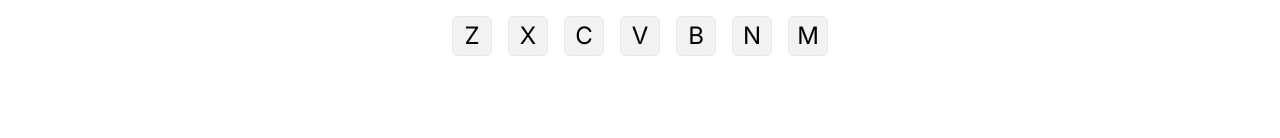
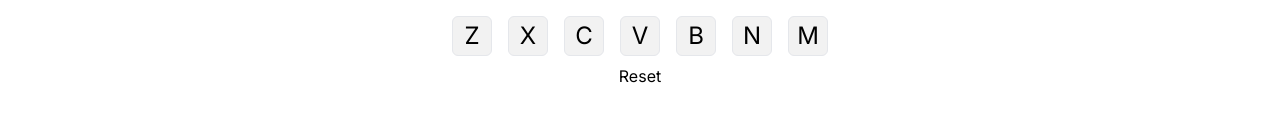
Before and after one commit to kristi000/hangman-game, a Next.js app: page / in a window 1280 px wide. Shown: the part 162-300 px from the top of the page. Built offline with nearby package versions, Linux system fonts and the light colour scheme.

Commit message:
added  reset button & added new bug

```diff
--- a/components/Hangman.tsx
+++ b/components/Hangman.tsx
@@ -31,14 +31,15 @@ const Hangman = () => {
   }
 
   useEffect(() => {
-    if (toGuessWord === correctLetters.join("")) {
+    if (
+      toGuessWord.split("").every((letter) => correctLetters.includes(letter))
+    ) {
       setIsWin(true)
-      checkHasWon()
     }
-  }, [correctLetters])
+  }, [guessedLetters])
 
   const checkHasWon = () => {
-    if (isWin === true) {
+    if (isWin) {
       console.log("fitove karin")
       setIsWin(false)
       setToGuessWord(randomWord())
@@ -58,6 +59,7 @@ const Hangman = () => {
       ) : (
         <div>loading...</div>
       )}
+      <button onClick={checkHasWon}>Reset</button>
     </div>
   )
 }
```
